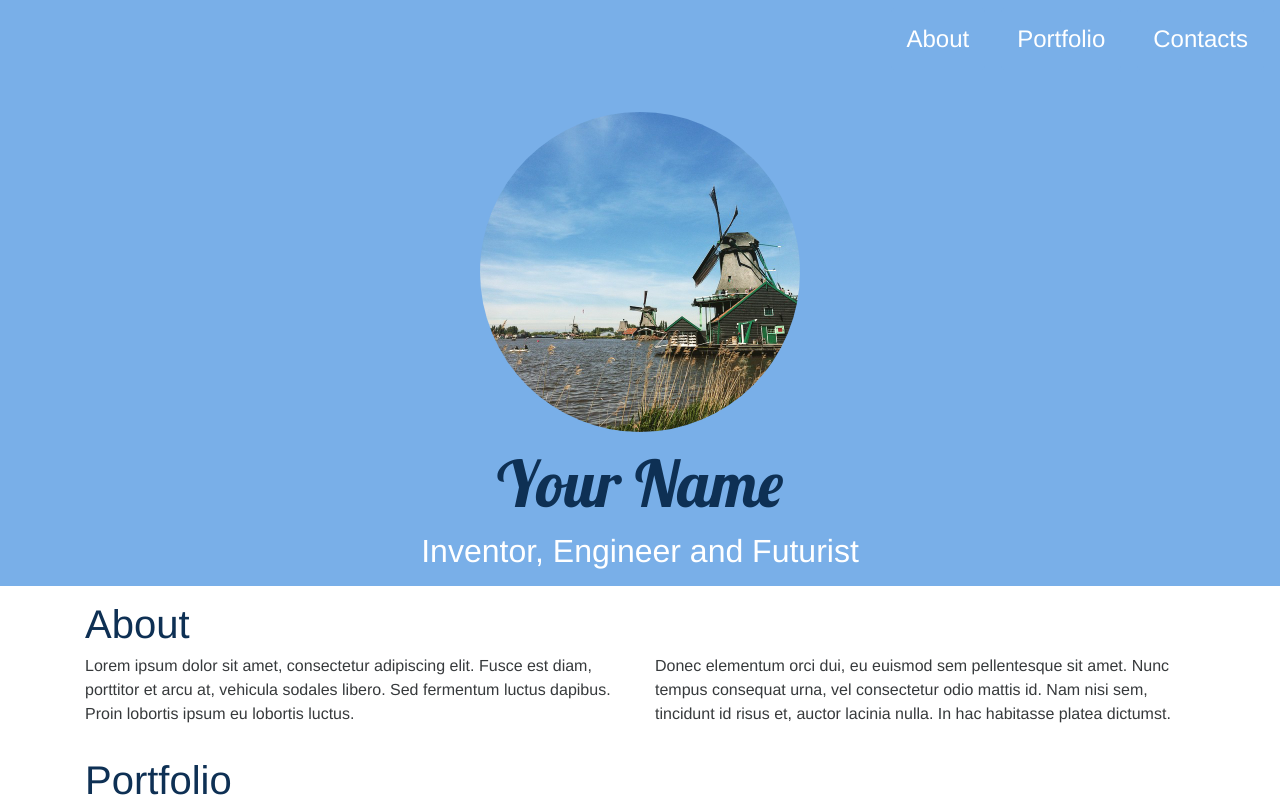
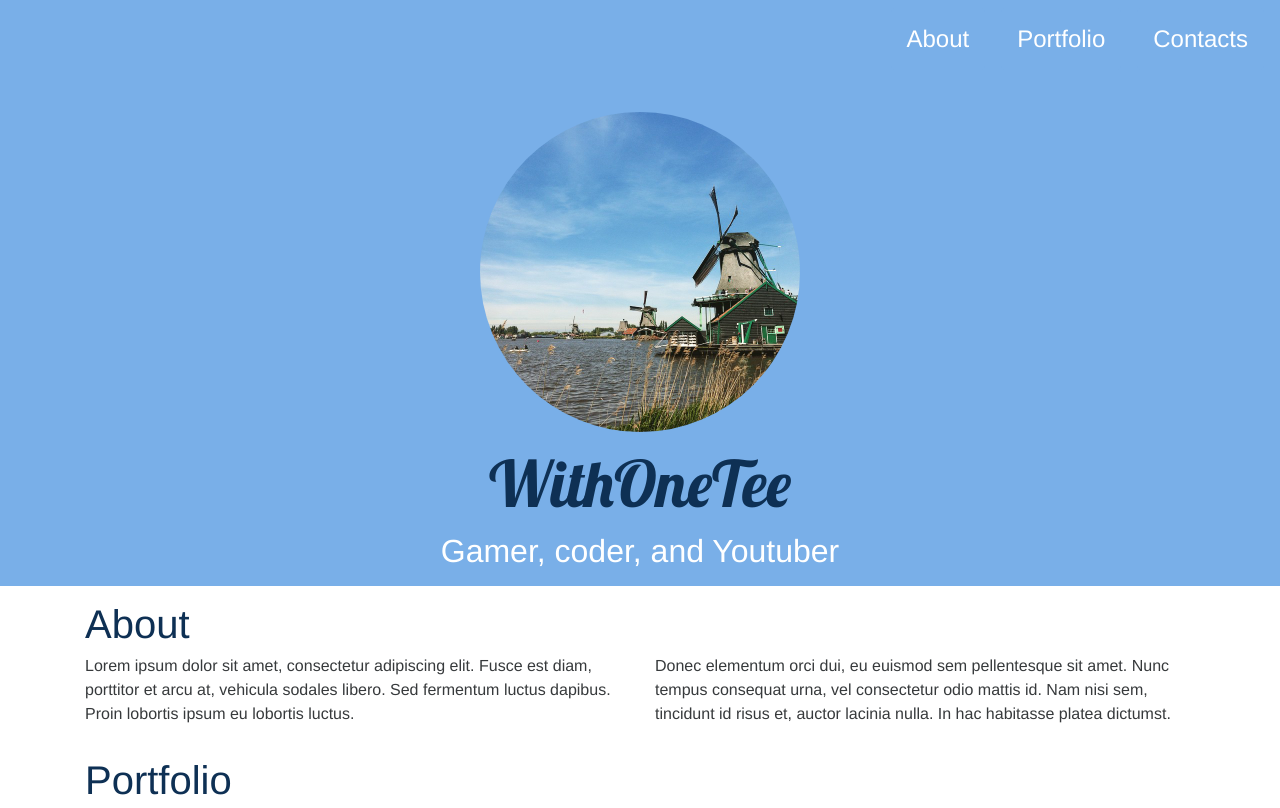
Before and after one commit to WithOneTee/withonetee.github.io, a Jekyll site: the page built from index.html, in a window 1280 px wide and 1400 px high. Shown: the top 808 px of the window. Built offline with Jekyll 4.4.1, drawn with Linux system fonts in a browser that asks for light colours; nearby versions of some CDN libraries; some of the changed text lies outside the part shown; grey boxes are pictures that could not be loaded.

Commit message:
Initial commit

```diff
--- a/_config.yml
+++ b/_config.yml
@@ -1,13 +1,13 @@
 # Site settings
 # in the templates available like {{ site.myvariable }}.
-title: Clean portfolio theme for Jekyll powered by Bootstrap 4.
-email: your-email@domain.com
-brand: Your Name
-headline: Inventor, Engineer and Futurist
+title: Download Website
+email: minihypov@gmail.com
+brand: WithOneTee
+headline: Gamer, coder, and Youtuber
 description: > # this means to ignore newlines until "baseurl:"
-  New Site
+  WithOneTee Download Website
 baseurl: "" # the subpath of your site, e.g. /blog
-url: "http://example.com" # the base hostname & protocol for your site
+url: "" # the base hostname & protocol for your site
 copyright: 2016 Whatever Company, Inc. All Rights Reserved.
 
 # Build settings
@@ -17,8 +17,4 @@ markdown: kramdown
 snapwidget: 247552
 
 # Contacts
-email: your.name@gmail.com
-phone: +1-800-555-2016
-
-# Tracking
-googleAnalitycsID: UA-83933844-1
+email: minihypov@gmail.com
--- a/_includes/contacts.html
+++ b/_includes/contacts.html
@@ -10,12 +10,6 @@
                     {{ site.email }}
                 </a>
             </div>
-            <div class="col-md-6 col-sm-12 container-contacts-phone">
-                <i class="fa fa-phone" aria-hidden="true"></i>
-                <a href="tel:{{ site.phone }}">
-                    {{ site.phone }}
-                </a>
-            </div>
         </div>
     </div>
 </footer>
```
Also changed, not shown: _includes/tracking.html (deleted, +0 -12 lines).
